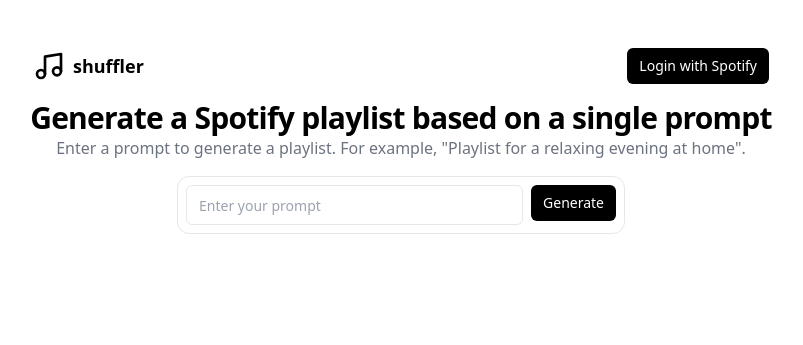
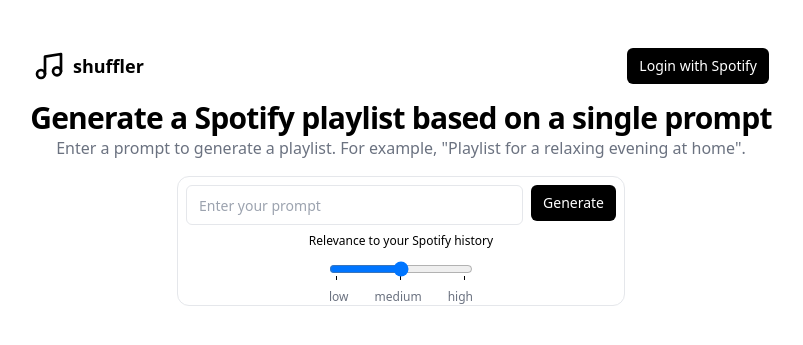
Before and after one commit to abhishekmj303/Promptune, a Flask app: page / in a window 1280 px wide. Shown: the top 345 px of the page, without its empty margins (239-1042 px from the left). Run offline with Flask 3, Linux system fonts and the light colour scheme; style sheets or scripts are compiled from the project's sources; parts of the project's set-up code (start-up, migrations or seed data) failed here and were passed over.

Commit message:
Add relevance to history function

```diff
--- a/app.py
+++ b/app.py
@@ -34,11 +34,11 @@
 
 @app.route("/")
 def index():
-	# cover = {'title': 'Melody Mix', 'url': ''}
-	# playlist = [{'name': 'fffff', 'artist': 'Anyone', 'url': ''},
-	# 		 {'name': 'ggggg', 'artist': 'Anyone', 'url': ''},]
-	# return render_template("playlist.html", cover=cover, playlist=playlist)
-	return render_template("index.html")
+    # cover = {'title': 'Melody Mix', 'url': ''}
+    # playlist = [{'name': 'fffff', 'artist': 'Anyone', 'url': ''},
+    # 		 {'name': 'ggggg', 'artist': 'Anyone', 'url': ''},]
+    # return render_template("playlist.html", cover=cover, playlist=playlist)
+    return render_template("index.html", is_logged_in=is_logged_in)
 
 
 @app.route('/login')
@@ -73,22 +73,25 @@
         client_id=env['SPOTIFY_CLIENT_ID'],
         client_secret=env['SPOTIFY_CLIENT_SECRET'],
         redirect_uri=env['SPOTIFY_REDIRECT_URI'],
-        scope='playlist-read-collaborative,playlist-modify-private,playlist-modify-public,playlist-read-private,ugc-image-upload',
+        scope='user-top-read,playlist-read-collaborative,playlist-modify-private,playlist-modify-public,playlist-read-private,ugc-image-upload',
         cache_handler=cache_handler,
         show_dialog=True
     )
 
-
+@app.template_test()
 def is_logged_in():
     cache_handler = spotipy.cache_handler.FlaskSessionCacheHandler(session)
     auth_manager = spotipy_oauth(cache_handler)
-    return auth_manager.validate_token(cache_handler.get_cached_token())
+    return not auth_manager.validate_token(cache_handler.get_cached_token())
 
 
 @app.route("/query", methods=["POST"])
 @auth_required
 def query(spotify: spotipy.Spotify):
     input_text = request.form["input_text"]
+    history_value = int(request.form["history"]) // 50
+    print("History: ", history_value)
+    # return ""
     with client.connect(chat_session_id) as session:
         reply = session.query(
             prompt_text + input_text,
@@ -124,12 +127,45 @@
         response["seed_tracks"] = seed_tracks
     if "seed_genres" in response:
         seed_genres = response["seed_genres"]
-        seed_genres = seed_genres.split(",")
+        seed_genres = seed_genres.split(", ")
         # filter out invalid genres
         seed_genres = [genre for genre in seed_genres if genre in available_genres]
         response["seed_genres"] = seed_genres
 
+    top_artists = spotify.current_user_top_artists(limit=2*history_value)
+
+    top_artists_ids = [artist["id"] for artist in top_artists["items"]]
+
+    if "seed_artists" in response:
+        response["seed_artists"] = response["seed_artists"] + top_artists_ids[: 4 - len(response["seed_artists"])]
+    else:
+        response["seed_artists"] = top_artists_ids[:4]
+
     print(response)
+
+    genre_n = len(response["seed_genres"])
+    artist_n = len(response["seed_artists"]) if 'seed_artists' in response else 0
+    track_n = len(response["seed_tracks"]) if 'seed_tracks' in response else 0
+
+    # to limit the number of seeds to 5
+    if genre_n + artist_n + track_n > 5:
+        k = genre_n + artist_n + track_n - 5
+        if genre_n - k < 1:
+            response["seed_genres"] = response["seed_genres"][:1]
+        else:
+            response["seed_genres"] = response["seed_genres"][:genre_n - k]
+    if genre_n + artist_n + track_n > 5 and 'seed_artists' in response:
+        k = genre_n + artist_n + track_n - 5
+        if artist_n - k < 1:
+            response["seed_artists"] = response["seed_artists"][:1]
+        else:
+            response["seed_artists"] = response["seed_artists"][:artist_n - k]
+    if genre_n + artist_n + track_n > 5 and 'seed_tracks' in response:
+        k = genre_n + artist_n + track_n - 5
+        if track_n - k < 1:
+            response["seed_tracks"] = response["seed_tracks"][:1]
+        else:
+            response["seed_tracks"] = response["seed_tracks"][:track_n - k]
 
     recommendations = spotify.recommendations(limit=50, **response)
     # id, name, artist, url (album image)
--- a/templates/base.html
+++ b/templates/base.html
@@ -15,4 +15,15 @@
             {% block initial %}{% endblock %}
         </div>
     </body>
+    <script>
+        function validateForm() {
+            console.log("Validating form....")
+            var inputText = document.getElementById("inputText").value;
+            if (inputText.trim() === "") {
+                alert("Please enter your prompt.");
+                return false; // Prevent form submission
+            }
+            return true; // Allow form submission
+        }
+    </script>
 </html>
--- a/templates/index.html
+++ b/templates/index.html
@@ -22,14 +22,23 @@
             <span class="text-lg font-semibold"> shuffler </span>
         </a>
         <nav class="flex ml-auto gap-4">
+            {% if is_logged_in %}
                 <a href="{{url_for('login')}}" >
                     <button
                     class="inline-flex items-center justify-center whitespace-nowrap text-sm font-medium ring-offset-background transition-colors focus-visible:outline-none focus-visible:ring-2 focus-visible:ring-ring focus-visible:ring-offset-2 disabled:pointer-events-none disabled:opacity-50 bg-black text-white hover:bg-black/70 h-9 rounded-md px-3"
-
                     >
                     Login with Spotify
                     </button>
                 </a>
+            {% else %}
+                <a href="{{url_for('login')}}" >
+                    <button
+                    class="inline-flex items-center justify-center whitespace-nowrap text-sm font-medium ring-offset-background transition-colors focus-visible:outline-none focus-visible:ring-2 focus-visible:ring-ring focus-visible:ring-offset-2 disabled:pointer-events-none disabled:opacity-50 bg-black text-white hover:bg-black/70 h-9 rounded-md px-3"
+                    >
+                    Logout
+                    </button>
+                </a>
+            {% endif %}
         </nav>
         </div>
     </header>
@@ -43,10 +52,11 @@
             </p>
         </div>
         <div class="w-full max-w-md rounded-xl border border-gray-200 dark:border-gray-800">
-            <form action="/query" method="post">
+            <form action="/query" method="post" onsubmit="return validateForm()">
                 <div class="flex gap-2 p-2">
                     <input
                     name="input_text"
+                    id="inputText"
                     class="flex h-10 w-full rounded-md border border-input bg-background px-3 py-2 ring-offset-background file:border-0 file:bg-transparent file:text-sm file:font-medium placeholder:text-muted-foreground focus-visible:outline-none focus-visible:ring-2 focus-visible:ring-ring focus-visible:ring-offset-2 disabled:cursor-not-allowed disabled:opacity-50 flex-1 text-sm"
                     placeholder="Enter your prompt"
                     type="text"
@@ -58,6 +68,22 @@
                         Generate
                     </button>
                 </div>
+                <div class="flex flex-col items-center space-y-2">
+                    <label id="relevance-label" class="text-xs">
+                      Relevance to your Spotify history
+                    </label>
+                    <input class="h-6 w-36" list="tickmarks" step="50" type="range" name="history" style="--tw-range-thumb-color: black;"/>
+                    <datalist id="tickmarks">
+                      <option label="low" value="0"></option>
+                      <option label="medium" value="50"></option>
+                      <option label="high" value="100"></option>
+                    </datalist>
+                    <div class="flex justify-between w-36 text-xs text-gray-500">
+                      <span>low</span>
+                      <span>medium</span>
+                      <span>high</span>
+                    </div>
+                </div>
             </form>
         </div>
         {% block playlist %}{% endblock %}
```
Lines whose indentation alone changed are shown as unchanged.
